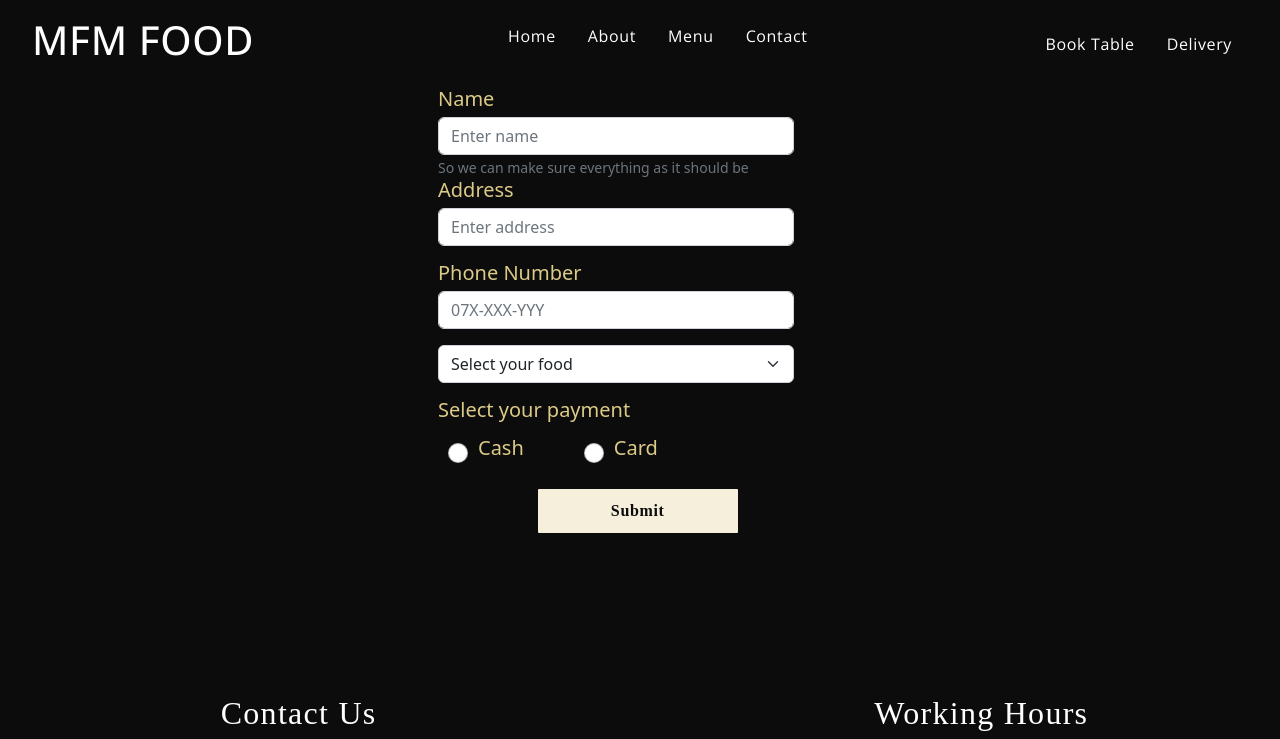
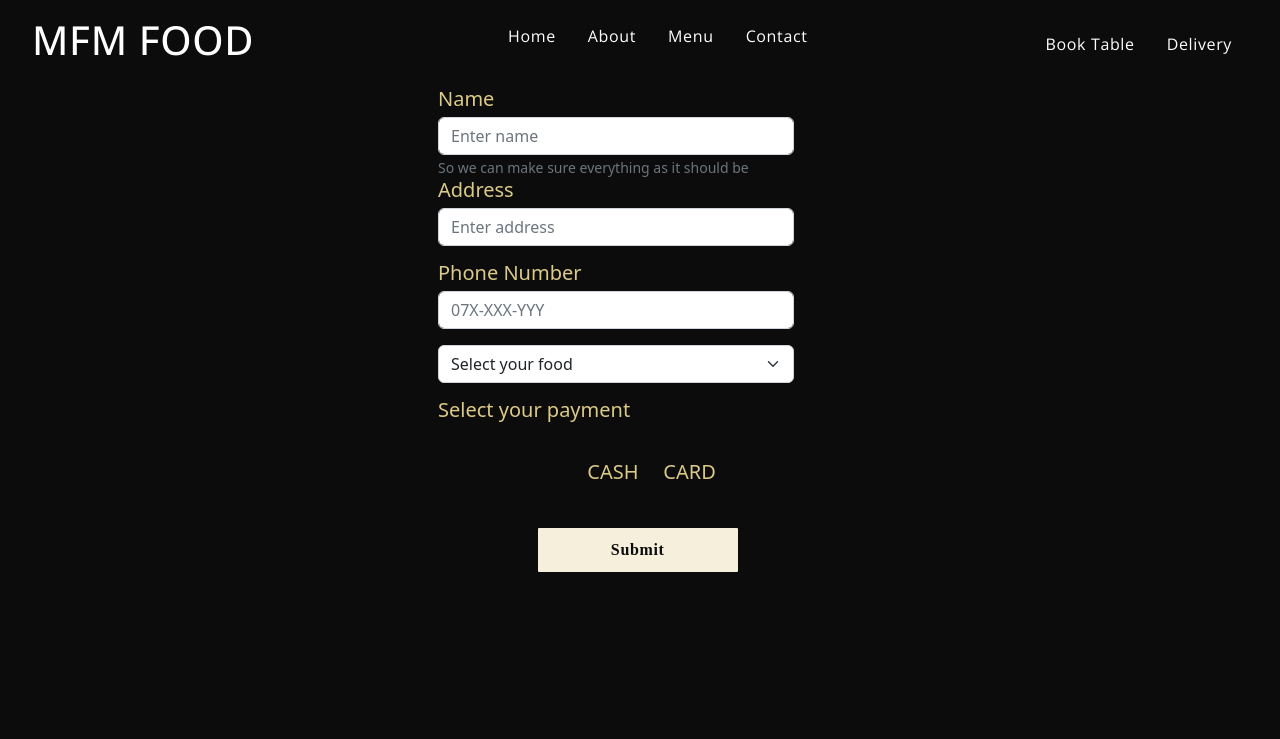
Before and after one commit to MartinKotac/MFMFoodDIGIT, a React (Create React App) app: page /delivery in a window 1280 px wide. Shown: the top 739 px of the page. Built offline with nearby package versions, Linux system fonts and the light colour scheme; a web font is replaced by a local one.

Commit message:
radio buttons ulepsani

```diff
--- a/src/container/DeliveryForm/DeliveryForm.css
+++ b/src/container/DeliveryForm/DeliveryForm.css
@@ -20,3 +20,40 @@
     margin-left: 50px;
     margin-top: 10px;
 }
+
+.form-check-input:checked {
+    background-color: #dcca87;
+    border-color: #dcca87;
+}
+
+.btn:hover {
+    color: black;
+    background-color: #dcca87;
+    border-color: #dcca87;
+}
+
+/**
+  Component
+**/
+
+label {
+    width: 100%;
+}
+
+.card-input-element {
+    display: none;
+}
+
+.card-input {
+    margin: 10px;
+    padding: 9.3px;
+    width: 70px;
+}
+
+.card-input:hover {
+    cursor: pointer;
+}
+
+.card-input-element:checked + .card-input {
+     box-shadow: 0 0 1px 1px gold;
+ }
--- a/src/container/DeliveryForm/DeliveryForm.js
+++ b/src/container/DeliveryForm/DeliveryForm.js
@@ -36,9 +36,32 @@ const DeliveryForm = () => (
                     <Form.Group className="mb-3" controlId="formCash">
                         <Form.Label className='labeli'>Select your payment</Form.Label>
                         <div className='pari labeli'>
-                        <Form.Check type="radio" name="payment" label="Cash" className='kes'/>
-                        <Form.Check type="radio" name="payment" label="Card" className='karta'/>
-                        </div>
+                        <div class="row" style={{paddingLeft:'130px',paddingTop:'15px',paddingBottom:'10px'}}>
+
+      <div class="col-md-4 col-lg-4 col-sm-4">
+
+        <label>
+          <input type="radio" name="product" class="card-input-element" />
+
+            <div class="panel panel-default card-input">
+              <div class="panel-heading">CASH</div>
+            </div>
+        </label>
+
+      </div>
+      <div class="col-md-4 col-lg-4 col-sm-4">
+
+        <label>
+          <input type="radio" name="product" class="card-input-element" />
+
+            <div class="panel panel-default card-input">
+              <div class="panel-heading">CARD</div>
+            </div>
+        </label>
+
+      </div>
+      </div>
+  </div>
                     </Form.Group>
                     <Button variant="primary" type="button" className='custom__button' style={{textAlign:'center',position:'relative',left:'28%',width:'200px'}}>
                         Submit
```
